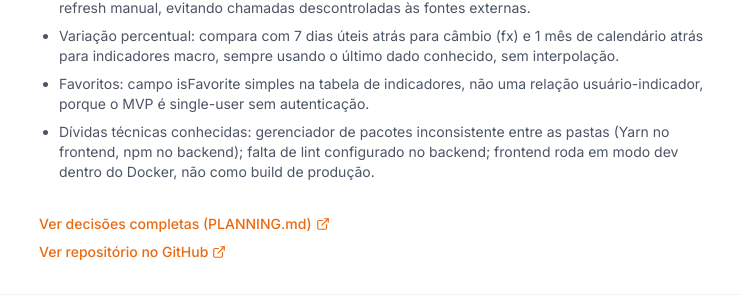
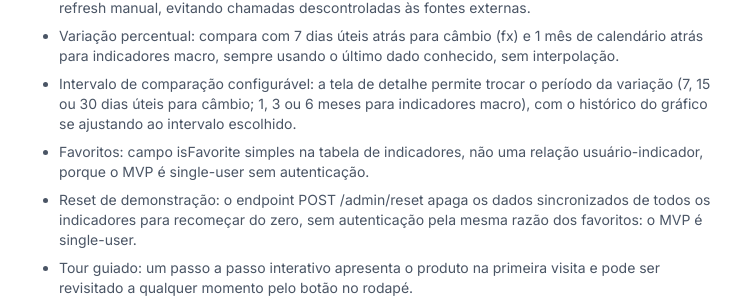
Before and after one commit to osamucadev/pulse-fx, a React (Vite) app in the folder frontend/: page /about in a window 1280 px wide. Shown: the part 494-800 px from the top of the page, without its empty margins (1-742 px from the left). Built offline with nearby package versions, Linux system fonts and the light colour scheme; no server answers.

Commit message:
docs: update about page with lookback, reset endpoint, and tour

```diff
--- a/frontend/src/pages/AboutPage.tsx
+++ b/frontend/src/pages/AboutPage.tsx
@@ -6,7 +6,10 @@ const decisions = [
   'Indicadores: USD/BRL (BCB, cotação PTAX de venda), Selic (BCB SGS) e Fed Funds Rate (FRED), cobrindo as duas fontes obrigatórias e permitindo comparar juros Brasil x EUA lado a lado.',
   'Sincronização: TTL passivo (o dado atualiza sozinho quando expira) combinado com cooldown de refresh manual, evitando chamadas descontroladas às fontes externas.',
   'Variação percentual: compara com 7 dias úteis atrás para câmbio (fx) e 1 mês de calendário atrás para indicadores macro, sempre usando o último dado conhecido, sem interpolação.',
+  'Intervalo de comparação configurável: a tela de detalhe permite trocar o período da variação (7, 15 ou 30 dias úteis para câmbio; 1, 3 ou 6 meses para indicadores macro), com o histórico do gráfico se ajustando ao intervalo escolhido.',
   'Favoritos: campo isFavorite simples na tabela de indicadores, não uma relação usuário-indicador, porque o MVP é single-user sem autenticação.',
+  'Reset de demonstração: o endpoint POST /admin/reset apaga os dados sincronizados de todos os indicadores para recomeçar do zero, sem autenticação pela mesma razão dos favoritos: o MVP é single-user.',
+  'Tour guiado: um passo a passo interativo apresenta o produto na primeira visita e pode ser revisitado a qualquer momento pelo botão no rodapé.',
   'Dívidas técnicas conhecidas: gerenciador de pacotes inconsistente entre as pastas (Yarn no frontend, npm no backend); falta de lint configurado no backend; frontend roda em modo dev dentro do Docker, não como build de produção.',
 ]
 
```
